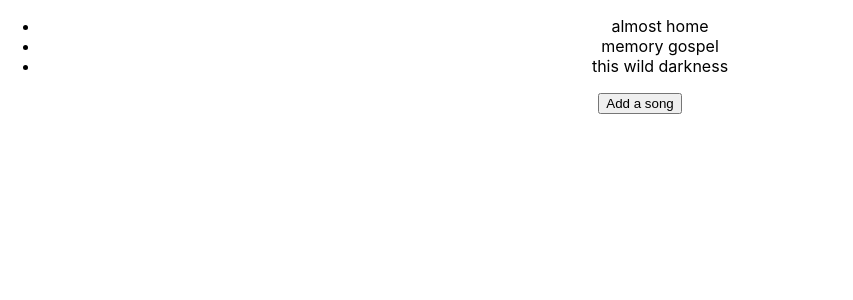
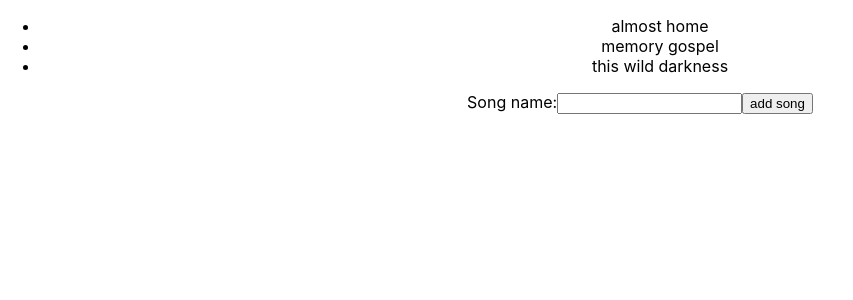
Before and after one commit to Jitgitbit/react-hooks-exercise-one, a React (Create React App) app: page / in a window 1280 px wide. Shown: the top 300 px of the page, without its empty margins (0-853 px from the left). Built offline with nearby package versions, Linux system fonts and the light colour scheme.

Commit message:
dummy form created

```diff
--- /dev/null
+++ b/src/components/NewSongForm.jsx
@@ -0,0 +1,11 @@
+import React from 'react'
+
+export default function NewSongForm() {
+  return (
+    <form>
+      <label>Song name:</label>
+      <input type='text' required/>
+      <input type='submit' value='add song'/>
+    </form>
+  )
+}
--- a/src/components/SongList.jsx
+++ b/src/components/SongList.jsx
@@ -1,5 +1,6 @@
 import React, {useState} from 'react'
 import uuid from 'uuid/v1';
+import NewSongForm from './NewSongForm';
 
 export default function SongList() {
   const [songs, setSongs] = useState([
@@ -17,7 +18,7 @@
           return (<li key={song.id}>{song.title}</li>);
         })}
       </ul>
-      <button onClick={addSong}>Add a song</button>
+      <NewSongForm/>
     </div>
   )
 }
```
